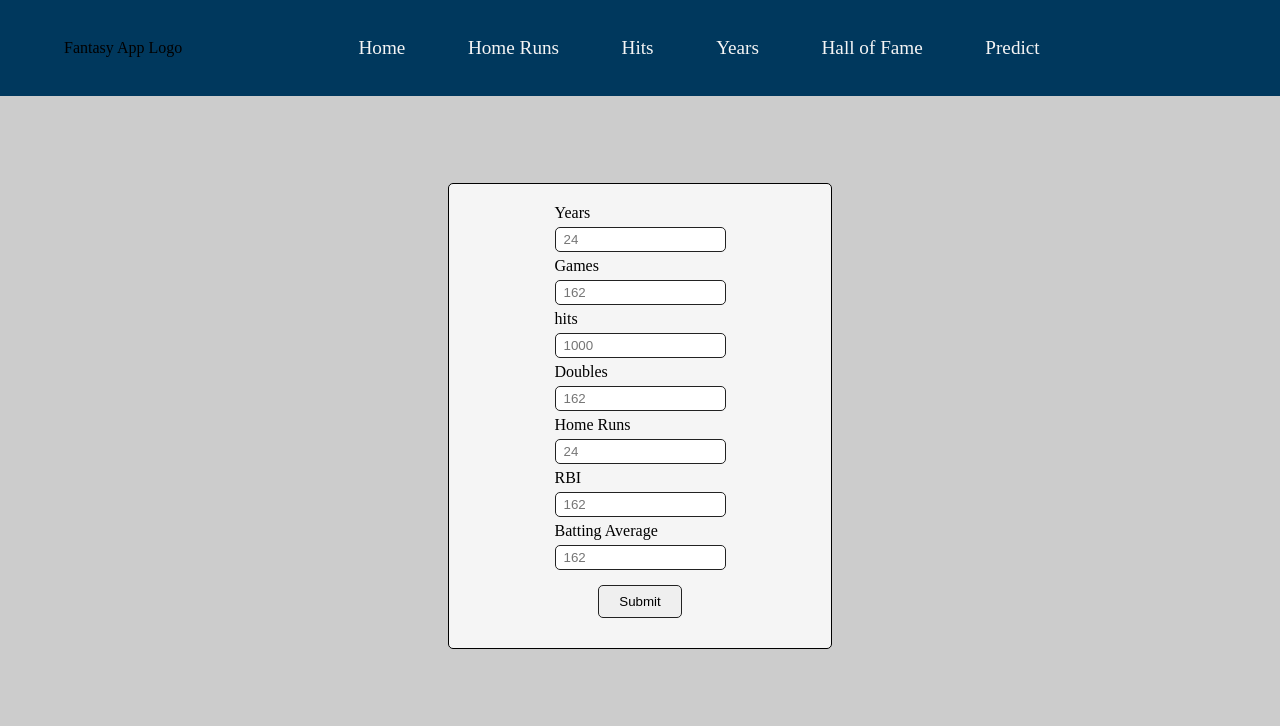
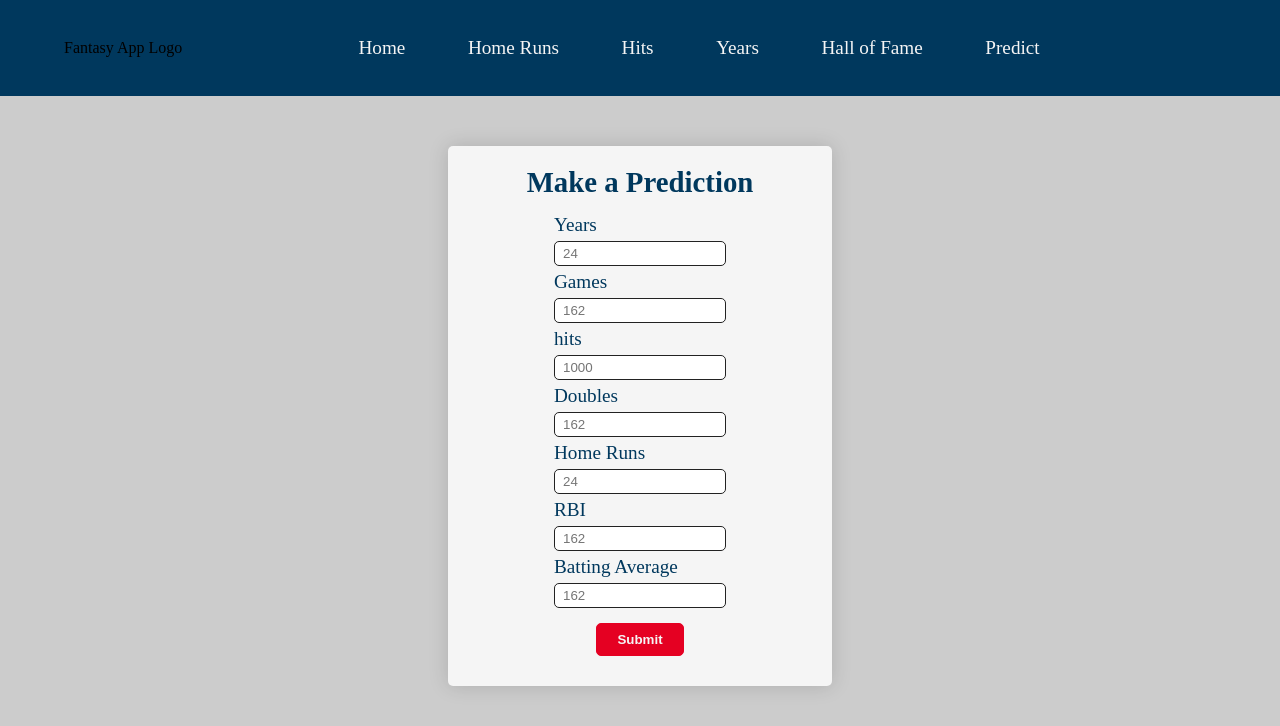
Before and after one commit to Ryan3389/FantasyApp, a React (Vite) app in the folder frontend/: page /predict in a window 1280 px wide. Shown: the top 726 px of the page. Built offline with nearby package versions, Linux system fonts and the light colour scheme.

Commit message:
added prediction results

```diff
--- a/frontend/src/App.css
+++ b/frontend/src/App.css
@@ -10,9 +10,11 @@
     --btn-hover: #853603;
     --white: whitesmoke;
     --red: #e50022;
+    --red-hover: #8c0317;
     --table-bg-color: #ccc;
     --table-font-color: #222;
-    --main-bg-color: #ccc
+    --main-bg-color: #ccc;
+    --box-shadow: 0 0 20px rgba(0, 0, 0, 0.15);
 }
 
 body{
@@ -108,7 +110,8 @@ nav{
     min-width: 400px;
     border-radius: 5px 5px 0 0;
     overflow: hidden;
-    box-shadow: 0 0 20px rgba(0, 0, 0, 0.15);
+    /*box-shadow: 0 0 20px rgba(0, 0, 0, 0.15);*/
+    box-shadow: var(--box-shadow);
 }
 
 .content-table thead tr {
@@ -154,7 +157,7 @@ nav{
     border: 1px solid var(--btn-bg);
     border-radius: 5px;
     background-color: var(--btn-bg);
-    color: whitesmoke;
+    color: var(--white);
     font-size: 1rem;
     cursor: pointer;
 }
@@ -178,16 +181,20 @@ form{
     align-items: center;
     flex-direction: column;
     height: fit-content;
-    border: 1px solid;
     width: 30vw;
     margin: 10px auto;
     padding: 20px;
     background-color: whitesmoke;
     border-radius: 5px;
+    box-shadow: var(--box-shadow);
 }
 
 .input-container{
     width: 50%;
+}
+.input-container label{
+    font-size: 1.2rem;
+    color: var(--navy);
 }
 
 .stats-input{
@@ -201,11 +208,64 @@ form{
 input[type="submit"]{
     padding: 8px 20px;
     border-radius: 5px;
-    border: 1px solid #222222;
+    border: 1px solid var(--red);
     cursor: pointer;
     margin: 10px 0;
+    background-color: var(--red);
+    color: var(--white);
+    font-weight: bold;
 }
 
+input[type="submit"]:hover{
+    background-color: var(--red-hover);
+    border: 1px solid var(--red-hover);
+    transition: 0.3s;
+}
+
+form h2{
+    font-size: 1.8rem;
+    padding-bottom: 15px;
+    color: var(--navy);
+}
+
+/* Predict Results Section */
+.results-section{
+    display: flex;
+    justify-content: center;
+    align-items: center;
+    flex-direction: column;
+    border-radius: 5px;
+    padding: 5em;
+    background-color: var(--white);
+    /*box-shadow: 0 0 20px rgba(0, 0, 0, 0.15);*/
+    box-shadow: var(--box-shadow);
+}
+.results-section h1{
+    font-size: 2.125rem;
+    margin-bottom: 0.8em;
+}
+
+.results-section p{
+    margin-bottom: 10px;
+}
+
+
+.new-prediction-btn{
+    padding: 8px 16px;
+    margin: 5px 0;
+    border-radius: 5px;
+    background-color: var(--red);
+    color: whitesmoke;
+    border: 1px solid var(--red);
+    font-size: 1rem;
+}
+
+.new-prediction-btn:hover{
+    background-color: var(--red-hover);
+    border: 1px solid var(--red-hover);
+    transition: 0.3s;
+    cursor: pointer;
+}
 /* Media Queries */
 
 @media only screen and (max-width: 1200px){
--- a/frontend/src/components/Form.jsx
+++ b/frontend/src/components/Form.jsx
@@ -3,6 +3,7 @@ function Form({ fields, handleChange, handleFormSubmit }) {
     return (
         <section className="form-section">
             <form onSubmit={handleFormSubmit}>
+                <h2>Make a Prediction</h2>
                 {fields.map((field, index) => (
                     <div key={index} className="input-container">
                             <label htmlFor={field.name}>{field.label}</label>
--- a/frontend/src/pages/PredictPage.jsx
+++ b/frontend/src/pages/PredictPage.jsx
@@ -12,6 +12,9 @@ function PredictPage() {
         BA: null
 
     })
+
+    const [ pageLayout, setPageLayout ] = useState("form")
+    const [ predictionResults, setPredictionResults ] = useState(null)
 
     const handleChange = (e) => {
         const { name, value } = e.target
@@ -38,10 +41,16 @@ function PredictPage() {
 
             const data = await response.json()
             console.log(data)
+            setPredictionResults(data)
+            setPageLayout("results")
 
         } catch (error) {
             console.log(error)
         }
+    }
+
+    const handleNewPrediction = () => {
+        setPageLayout("form")
     }
 
     const fields = [
@@ -56,12 +65,24 @@ function PredictPage() {
 
     return(
         <section className="form-section">
-            <Form
-                fields={fields}
-                formData={formState}
-                handleChange={handleChange}
-                handleFormSubmit={handleFormSubmit}
-            />
+            {pageLayout === "form" ?
+                <Form
+                    fields={fields}
+                    formData={formState}
+                    handleChange={handleChange}
+                    handleFormSubmit={handleFormSubmit}
+                /> :
+                <section className="results-section">
+                   <h1>Prediction</h1>
+                    <p>{predictionResults}</p>
+                    <button onClick={handleNewPrediction} className="new-prediction-btn">New Prediction</button>
+                </section>}
+            {/*<Form*/}
+            {/*    fields={fields}*/}
+            {/*    formData={formState}*/}
+            {/*    handleChange={handleChange}*/}
+            {/*    handleFormSubmit={handleFormSubmit}*/}
+            {/*/>*/}
         </section>
     )
 }
```
